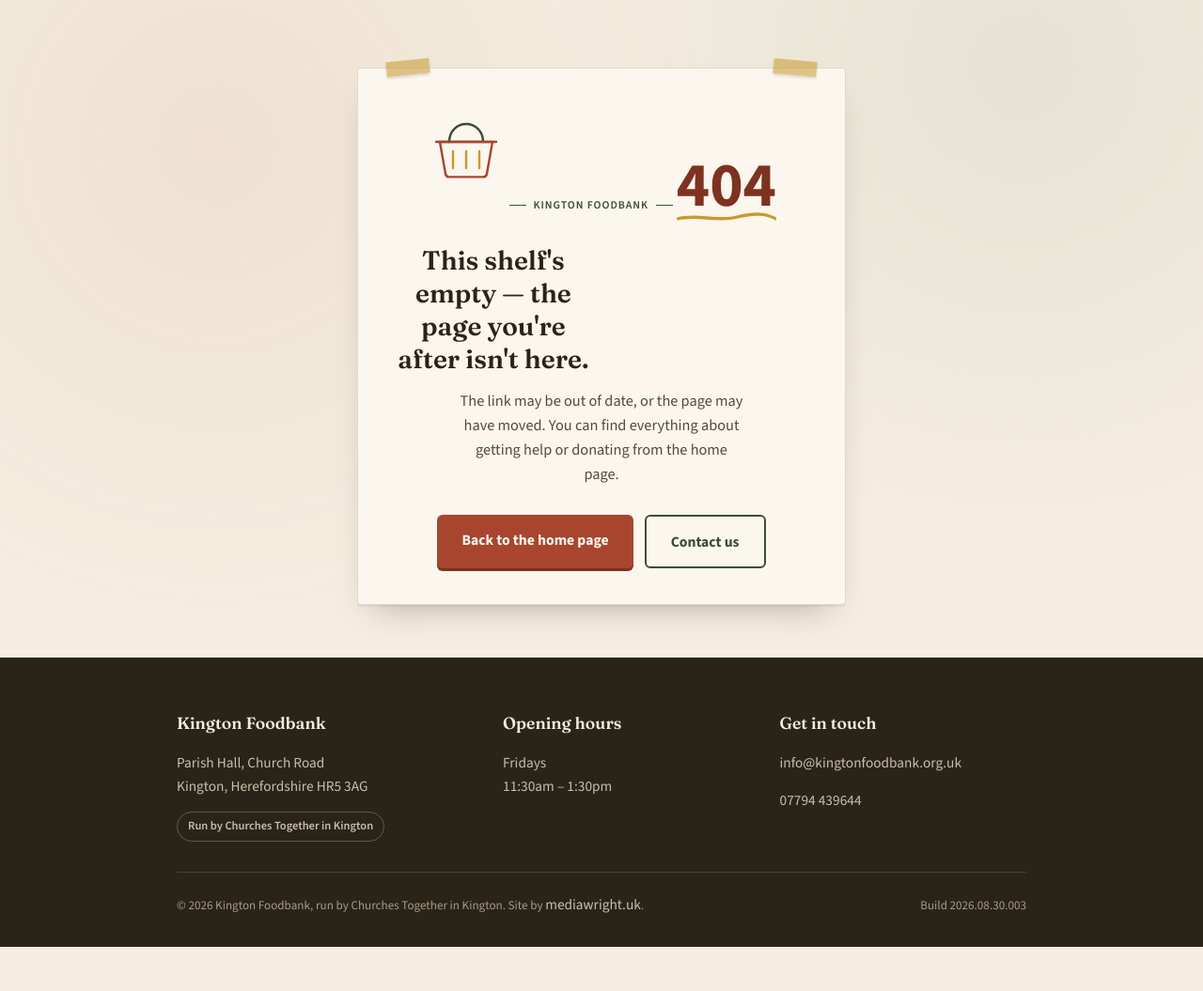
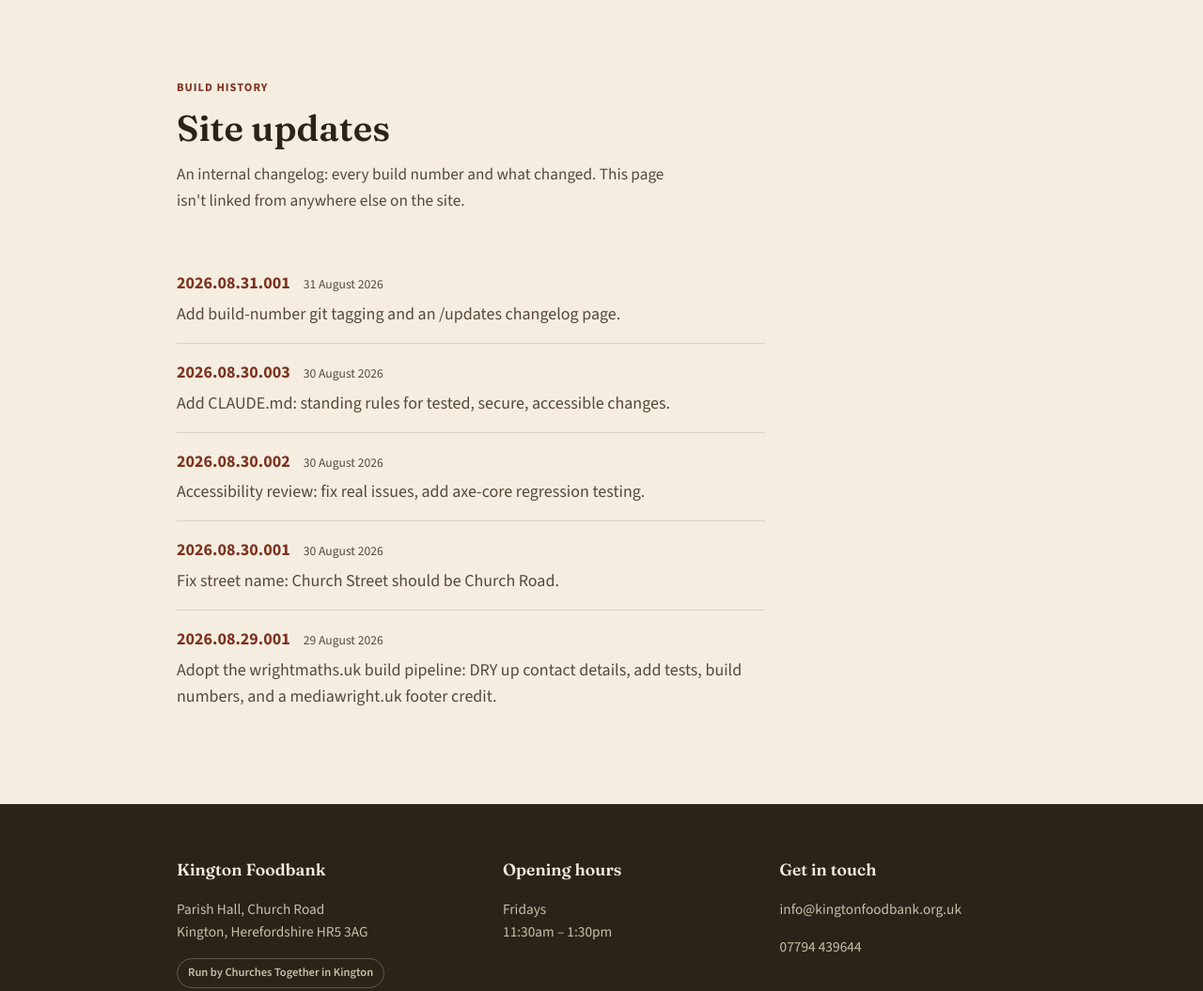
Before and after one commit to magicobject/kingtonfoodbank, a website: page public/updates.html in a window 1280 px wide. Shown: the top 1055 px of the page at 94% size. Before the commit the page ends 1008 px from the top, so only its background shows below. Drawn offline with nearby package versions, Linux system fonts and the light colour scheme.

Commit message:
Add build-number git tagging and an /updates changelog page
Going forward: every commit gets a matching git tag (build-<date>.<NNN>,
the same value as the footer's build number), and a new entry at the
top of /updates.html — a real but deliberately unlinked page (header:
false, robots: noindex) documenting what changed in each build.
CLAUDE.md now spells out the process. Backfilled updates.html with
every historical build from git log.

All 20 tests pass; npm audit clean.

```diff
--- a/build-number.json
+++ b/build-number.json
@@ -1,4 +1,4 @@
 {
-  "date": "2026.08.30",
-  "build": 3
+  "date": "2026.08.31",
+  "build": 1
 }
--- a/public/css/style.css
+++ b/public/css/style.css
@@ -247,7 +247,7 @@
   color: var(--brick-dark);
   margin-bottom: 10px;
 }
-.section-head h2 {
+.section-head h1, .section-head h2 {
   font-size: clamp(1.8rem, 3.4vw, 2.4rem);
   font-weight: 600;
   line-height: 1.15;
@@ -257,6 +257,14 @@
   color: var(--ink-soft);
   font-size: 1.08rem;
 }
+
+.changelog { list-style: none; margin: 0; padding: 0; max-width: 70ch; }
+.changelog li { padding: 16px 0; border-bottom: 1px solid var(--line); }
+.changelog li:last-child { border-bottom: none; }
+.changelog-meta { display: flex; gap: 14px; align-items: baseline; flex-wrap: wrap; margin-bottom: 4px; }
+.changelog-build { font-weight: 700; color: var(--brick-dark); font-variant-numeric: tabular-nums; }
+.changelog-date { font-size: 0.85rem; color: var(--ink-soft); }
+.changelog p { margin: 0; color: var(--ink-soft); }
 
 .reveal {
   opacity: 0;
--- a/public/404.html
+++ b/public/updates.html
@@ -10,9 +10,10 @@
 <head>
 <meta charset="UTF-8">
 <meta name="viewport" content="width=device-width, initial-scale=1.0">
-<title>Page not found — Kington Foodbank</title>
-<meta name="description" content="This page couldn't be found. Find your way back to Kington Foodbank's home page.">
+<title>Site Updates — Kington Foodbank</title>
+<meta name="description" content="Internal build changelog for this site — not linked from anywhere on the site.">
 <meta name="robots" content="noindex">
+<link rel="canonical" href="https://kingtonfoodbank.org.uk/updates.html">
 <link rel="icon" href="/favicon.ico" sizes="any">
 <link rel="icon" type="image/png" sizes="32x32" href="/favicon-32x32.png">
 <link rel="icon" type="image/png" sizes="16x16" href="/favicon-16x16.png">
@@ -20,40 +21,45 @@
 <link rel="preconnect" href="https://fonts.googleapis.com">
 <link rel="preconnect" href="https://fonts.gstatic.com" crossorigin>
 <link href="https://fonts.googleapis.com/css2?family=Fraunces:opsz,wght@9..144,400;9..144,500;9..144,600;9..144,700;9..144,900&family=Source+Sans+3:wght@400;500;600;700&display=swap" rel="stylesheet">
-<link rel="stylesheet" href="/css/style.css?v=2026.08.30.003">
+<link rel="stylesheet" href="/css/style.css?v=2026.08.31.001">
 </head>
 <body>
 
 
-<main class="hero notfound">
-  <div class="hero-grain"></div>
-  <div class="wrap">
-    <div class="card">
-      <svg class="basket" viewBox="0 0 84 84" fill="none" xmlns="http://www.w3.org/2000/svg">
-        <path d="M14 34h56l-6 34a4 4 0 0 1-4 3.4H24a4 4 0 0 1-4-3.4L14 34Z" stroke="#A8452F" stroke-width="2.4" stroke-linejoin="round"/>
-        <path d="M24 34c0-11 8-19 18-19s18 8 18 19" stroke="#3E4C34" stroke-width="2.4" stroke-linecap="round"/>
-        <path d="M28 44v18M42 44v18M56 44v18" stroke="#C99A2E" stroke-width="2.4" stroke-linecap="round"/>
-        <path d="M10 34h64" stroke="#A8452F" stroke-width="2.4" stroke-linecap="round"/>
-      </svg>
+<main id="top">
 
-      <div class="eyebrow">Kington Foodbank</div>
+  <section>
+    <div class="wrap">
+      <div class="section-head">
+        <div class="kicker">Build history</div>
+        <h1>Site updates</h1>
+        <p>An internal changelog: every build number and what changed. This page isn't linked from anywhere else on the site.</p>
+      </div>
+      <ul class="changelog">
+        <li>
+          <div class="changelog-meta"><span class="changelog-build">2026.08.31.001</span><span class="changelog-date">31 August 2026</span></div>
+          <p>Add build-number git tagging and an /updates changelog page.</p>
+        </li>
+        <li>
+          <div class="changelog-meta"><span class="changelog-build">2026.08.30.003</span><span class="changelog-date">30 August 2026</span></div>
+          <p>Add CLAUDE.md: standing rules for tested, secure, accessible changes.</p>
+        </li>
+        <li>
+          <div class="changelog-meta"><span class="changelog-build">2026.08.30.002</span><span class="changelog-date">30 August 2026</span></div>
+          <p>Accessibility review: fix real issues, add axe-core regression testing.</p>
+        </li>
+        <li>
+          <div class="changelog-meta"><span class="changelog-build">2026.08.30.001</span><span class="changelog-date">30 August 2026</span></div>
+          <p>Fix street name: Church Street should be Church Road.</p>
+        </li>
+        <li>
+          <div class="changelog-meta"><span class="changelog-build">2026.08.29.001</span><span class="changelog-date">29 August 2026</span></div>
+          <p>Adopt the wrightmaths.uk build pipeline: DRY up contact details, add tests, build numbers, and a mediawright.uk footer credit.</p>
+        </li>
+      </ul>
+    </div>
+  </section>
 
-      <div class="code">
-        404
-        <svg viewBox="0 0 200 14" preserveAspectRatio="none" aria-hidden="true">
-          <path d="M2 8 C 40 2, 80 12, 120 6 S 180 2, 198 8" fill="none" stroke="#C99A2E" stroke-width="4" stroke-linecap="round"/>
-        </svg>
-      </div>
-
-      <h1 class="headline">This shelf's empty &mdash; the page you're after isn't here.</h1>
-      <p class="lede">The link may be out of date, or the page may have moved. You can find everything about getting help or donating from the home page.</p>
-
-      <div class="cta-row">
-        <a class="btn btn-primary" href="index.html">Back to the home page</a>
-        <a class="btn btn-secondary" href="index.html#contact">Contact us</a>
-      </div>
-    </div>
-  </div>
 </main>
 
 <footer class="site" id="contact">
@@ -78,7 +84,7 @@
     </div>
     <div class="fine">
       <span>&copy; <span id="year"></span> Kington Foodbank, run by Churches Together in Kington. Site by <a href="https://mediawright.uk">mediawright.uk</a>.</span>
-      <span class="build-number">Build 2026.08.30.003</span>
+      <span class="build-number">Build 2026.08.31.001</span>
     </div>
   </div>
   <script>document.getElementById('year').textContent = new Date().getFullYear();</script>
```
Also changed, not shown: CLAUDE.md (+7 -0 lines), public/index.html (+2 -2 lines), src/pages.config.mjs (+10 -0 lines), src/pages/updates.html (added, +35 -0 lines), test/support/pages.ts (+1 -0 lines), README.md.
